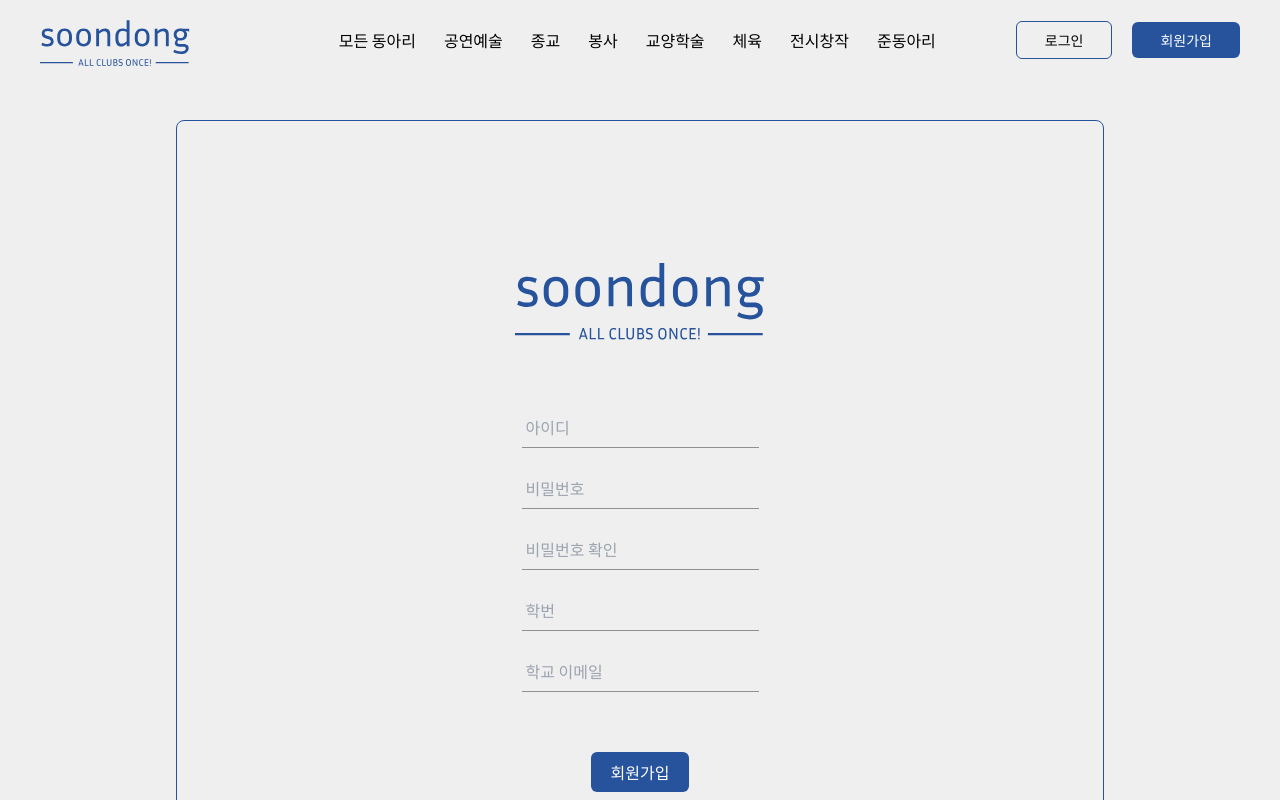
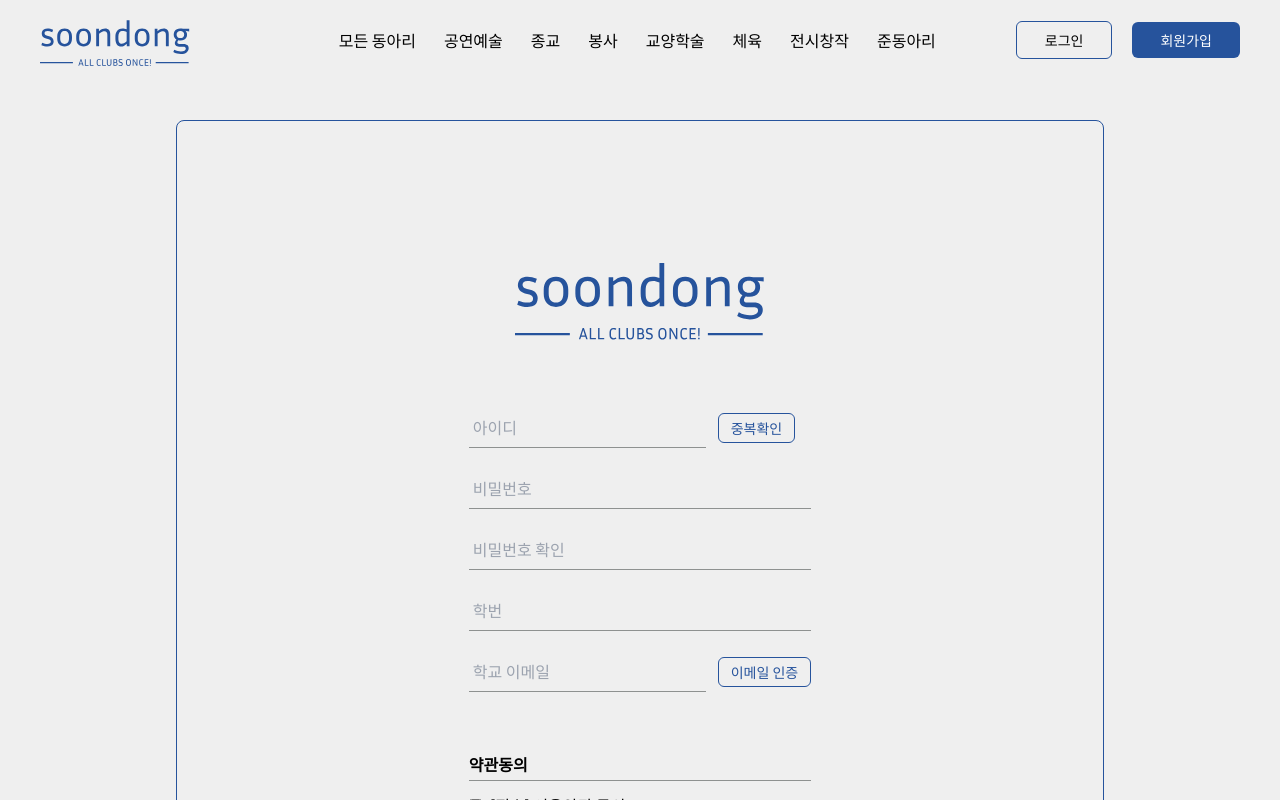
Before and after one commit to TaeWooKim-SCH/soondong, a Next.js app: page /signup in a window 1280 px wide. Built offline with nearby package versions, Linux system fonts and the light colour scheme; no server answers.

Commit message:
fix: 회원가입 페이지 다시 구현

```diff
--- a/src/app/signup/page.tsx
+++ b/src/app/signup/page.tsx
@@ -7,12 +7,36 @@ export default function Signup() {
     <Layout>
       <section className="px-10 py-32 flex flex-col justify-center items-center border border-blue rounded-lg sm:px-20">
         <Image className="w-[250px] mb-16" src="/Logo.svg" alt="로고" width={500} height={0} priority={true} />
-        <form className="flex flex-col justify-center items-center">
-          <SignupInput placeholder="아이디" />
+        <form className="grid grid-cols-1">
+          <section>
+            <SignupInput placeholder="아이디" />
+            <button type="button" className="ml-3 border border-blue text-blue text-sm rounded-md px-3 py-1">중복확인</button>
+          </section>
           <SignupInput placeholder="비밀번호" />
           <SignupInput placeholder="비밀번호 확인" />
           <SignupInput placeholder="학번" />
-          <SignupInput placeholder="학교 이메일"/>
+          <section>
+            <SignupInput placeholder="학교 이메일"/>
+            <button type="button" className="ml-3 border border-blue text-blue text-sm rounded-md px-3 py-1">이메일 인증</button>
+          </section>
+          <section className="mt-10">
+            <div className="font-bold mb-1">약관동의</div>
+            <hr className="border-silver mb-3" />
+            <ul>
+              <li>
+                <label>
+                  <input className="mr-2" type="checkbox" />
+                  <span>[필수] 이용약관 동의</span>
+                </label>
+              </li>
+              <li>
+                <label>
+                  <input className="mr-2" type="checkbox" />
+                  <span>[필수] 개인정보 수집 및 이용 동의</span>
+                </label>
+              </li>
+            </ul>
+          </section>
           <button className="mt-10 bg-blue text-white px-5 py-2 rounded-md font-normal">회원가입</button>
         </form>
       </section>
```
